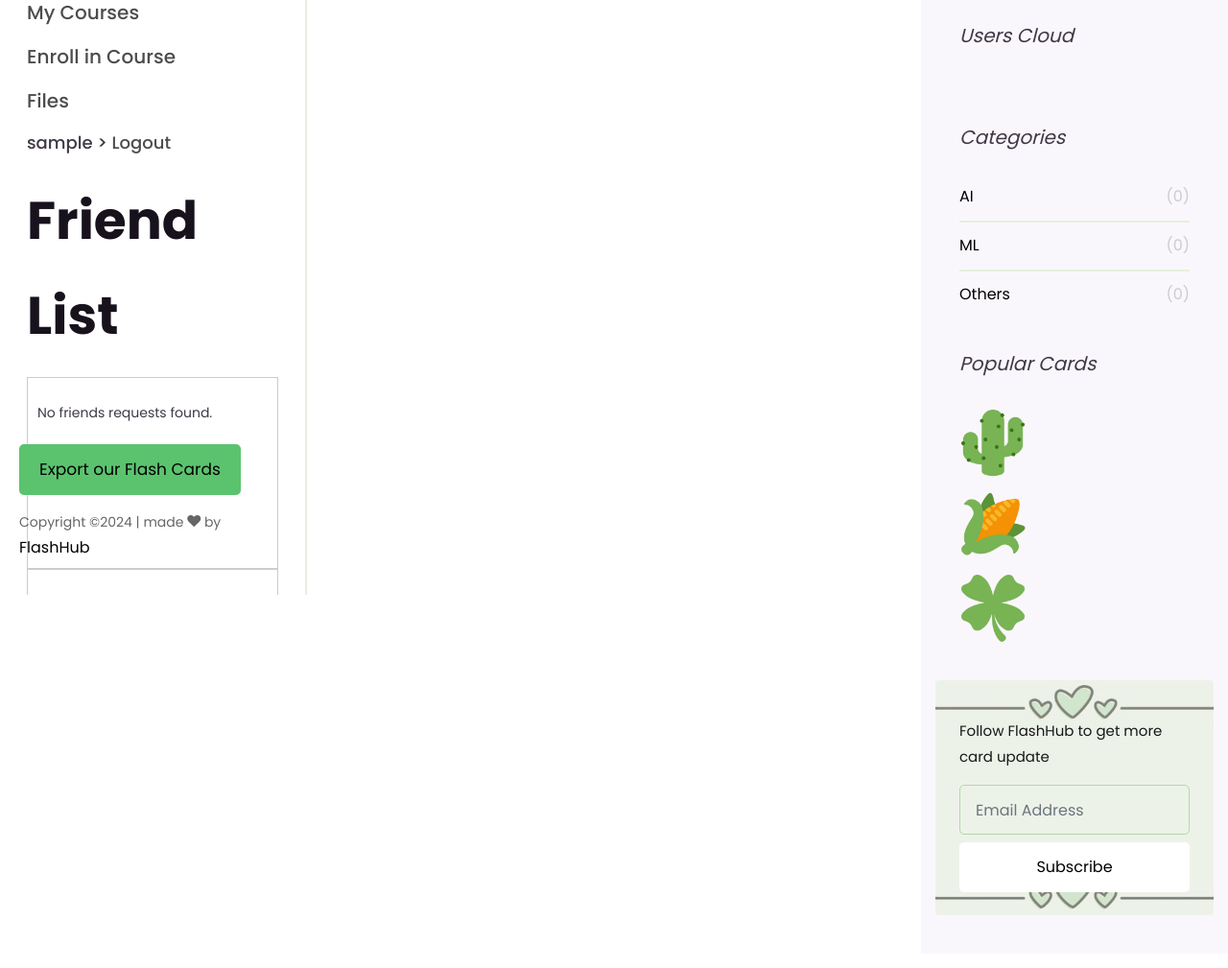
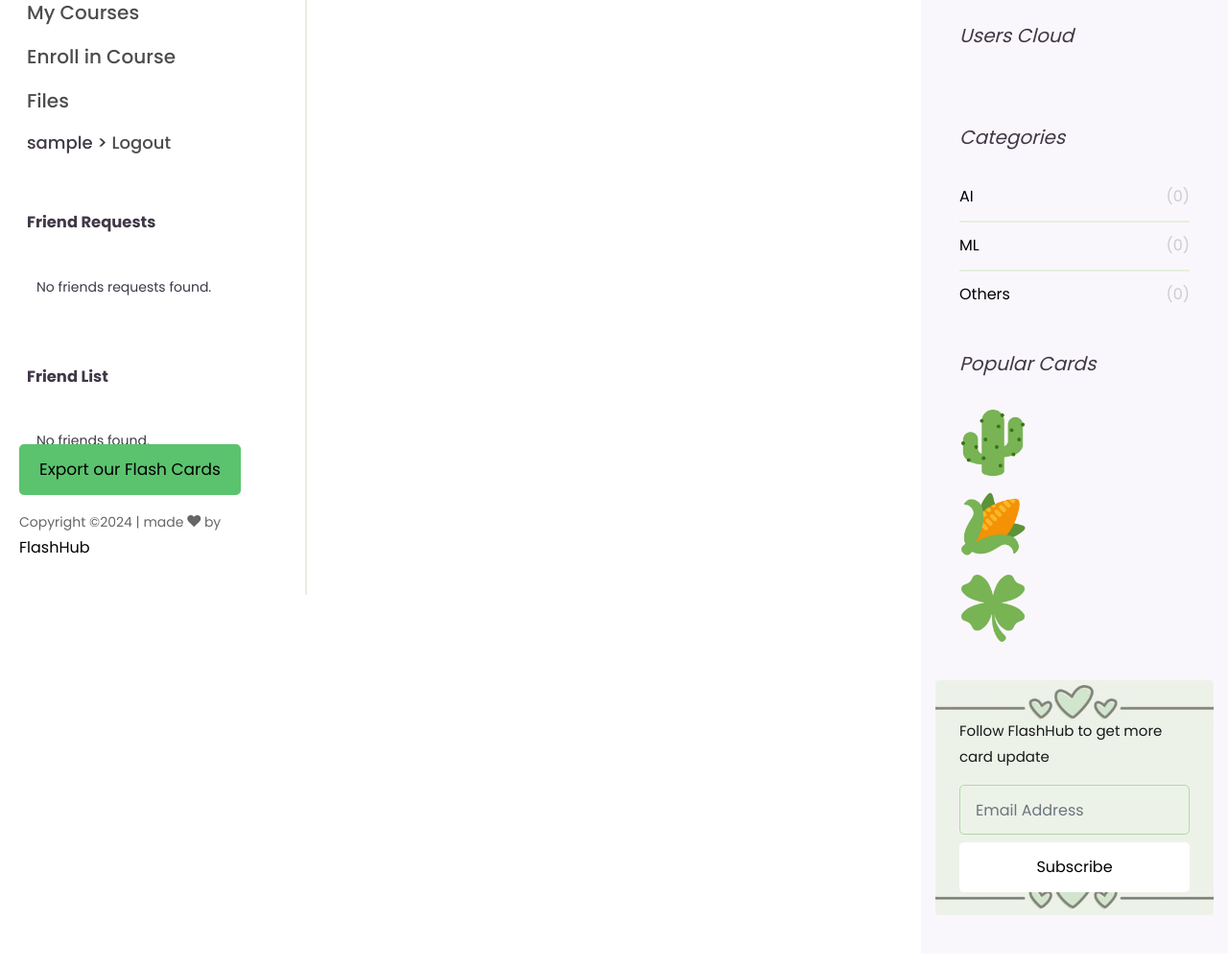
Before and after one commit to KentFlashHub/demo-repository, a Django app: page / in a window 1280 px wide. Shown: the part 180-1189 px from the top of the page at 96% size. Run offline with Django 4.2, Linux system fonts and the light colour scheme; the visitor is signed in with stand-in values (Sample User, id 1); data comes from the database, SQL or seed files in the repository; data that the repository does not hold is empty; some libraries are stand-ins or nearby versions; some web fonts are replaced.

Commit message:
styling the friend list zone

```diff
--- a/flashcards/templates/flashcards/base.html
+++ b/flashcards/templates/flashcards/base.html
@@ -26,11 +26,19 @@
 
     <style>
         .friend-list {
-            height: 200px;
-            overflow-y: scroll;
-            border: 1px solid #ccc;
+            overflow-y: auto;
             padding: 10px;
         }
+
+        .friend-list button{
+            background-color: #5BC36E;
+            color: white;
+            border: none;
+            padding: 5px;
+            margin: 5px;
+            cursor: pointer;
+        }
+
     </style>
 
 </head>
@@ -63,17 +71,18 @@
                         <li><a href="{% url 'login' %}">Login</a></li>
                     {% endif %}
                 </ul>
-
-				<h1>Friend List</h1>
+            {% if user.is_authenticated %}
+              <br />
+              <h3>Friend Requests</h3>
               <div class="friend-list">
                 {% for friend in pending_friends %}
                 <div>
+                  <form method="post" action="{% url 'friend_respond' friend.username 'accept' %}" style="display: inline-block; margin-right: 10px;">
                     <span>{{ friend.first_name}} {{ friend.last_name }}</span>
-                                <form method="post" action="{% url 'friend_respond' friend.username 'accept' %}">
                     {% csrf_token %}
                     <button type="submit">Accept</button>
                   </form>
-                                <form method="post" action="{% url 'friend_respond' friend.username 'reject' %}">
+                  <form method="post" action="{% url 'friend_respond' friend.username 'reject' %}" style="display: inline-block;">
                     {% csrf_token %}
                     <button type="submit">Reject</button>
                   </form>
@@ -82,11 +91,13 @@
                 <p>No friends requests found.</p>
                 {% endfor %}
               </div>
+              <br />
+              <h3>Friend List</h3>
                 <div class="friend-list">
                     {% for friend in accepted_friends %}
                         <div>
+                          <form method="post" action="{% url 'friend_respond' friend.username 'remove' %}">
                                 <span>{{ friend.first_name}} {{ friend.last_name }}</span>
-                            <form method="post" action="{% url 'friend_respond' friend.username 'remove' %}">
                                 {% csrf_token %}
                                 <button type="submit">Remove</button>
                             </form>
@@ -94,8 +105,8 @@
                     {% empty %}
                         <p>No friends found.</p>
                     {% endfor %}
-            </nav>
-
+                </div>
+            {% endif %}
             </nav>
 
             <div class="colorlib-footer">
--- a/flashcards/views.py
+++ b/flashcards/views.py
@@ -148,7 +148,7 @@ def user_profile(request, username):
     page_obj = paginator.get_page(page_number)
 
     friend_status = get_friend_status(request.user, user)
-    context = {'page_obj':page_obj, 'counts':counts, 'popular_cards':popular_cards, 'user_list': user_list()}
+    context = get_base_context(request)
     context['friend_status'] = friend_status
     context['owner'] = username
     return render(request, 'flashcards/user_profile.html', context)
--- a/social/views.py
+++ b/social/views.py
@@ -1,9 +1,13 @@
 from django.shortcuts import redirect
 from .models import Friends, FriendRequestStatus
 from django.contrib.auth.models import User
+from django.contrib.auth.models import AnonymousUser
 
 # Create your views here.
 def get_friend_status(user, friend):
+    if isinstance(user, AnonymousUser) or isinstance(friend, AnonymousUser):
+        return None
+
     friendship = list(Friends.objects.filter(requester=user, receiver=friend)) + list(Friends.objects.filter(requester=friend, receiver=user))
     if user == friend:
         return 'accepted'
```
Also changed, not shown: files/templates/files/base.html (+21 -7 lines). Lines whose indentation alone changed are shown as unchanged.
